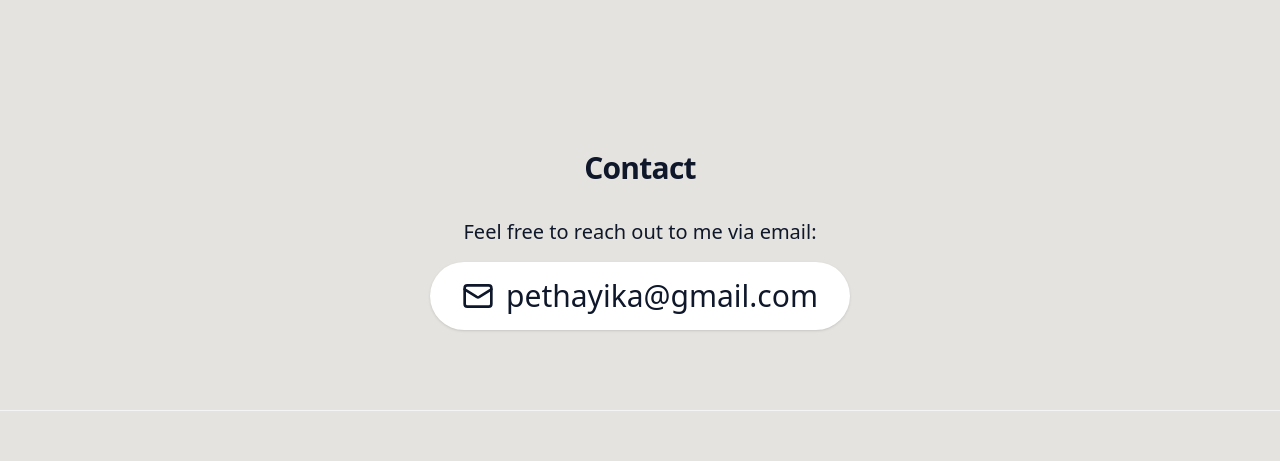
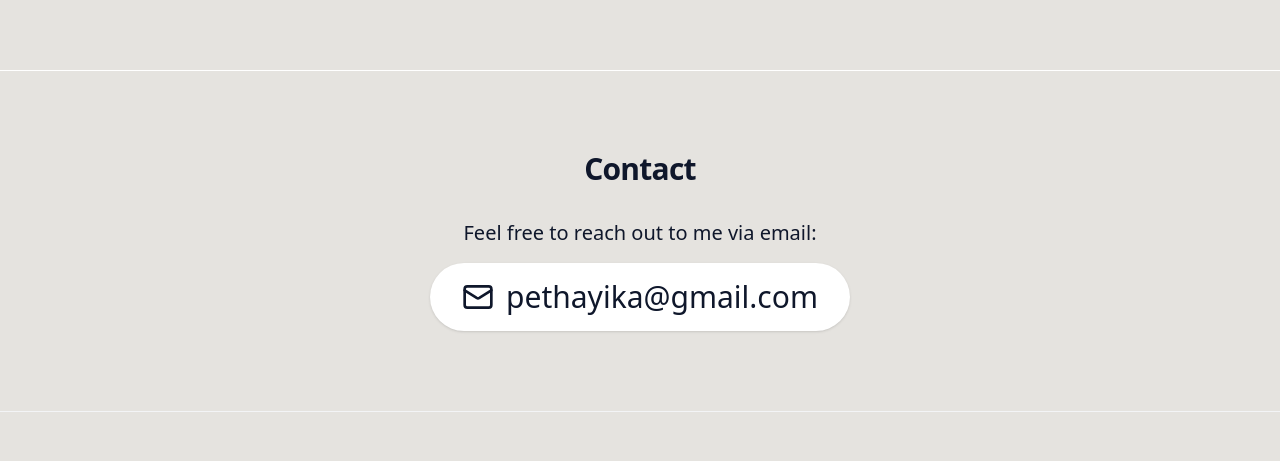
Before and after one commit to ThayikaPetchnui/thayika-portfolio-website, a React (Vite) app in the folder portfolio-website/: page / in a window 1280 px wide. Shown: the part 2605-3066 px from the top of the page. Built offline with nearby package versions, Linux system fonts and the light colour scheme.

Commit message:
Style: Add border to contact section

```diff
--- a/portfolio-website/src/App.tsx
+++ b/portfolio-website/src/App.tsx
@@ -421,7 +421,7 @@ function App() {
       </section>
 
       {/* CONTACT SECTION */}
-      <section id="contact" className="py-20">
+      <section id="contact" className="py-20 border-t border-white">
         <div className="container mx-auto max-w-3xl text-center px-4">
           <h2 className="text-3xl font-semibold tracking-tight mb-8">Contact</h2>
           <div className="flex flex-col items-center justify-center gap-4">
```
